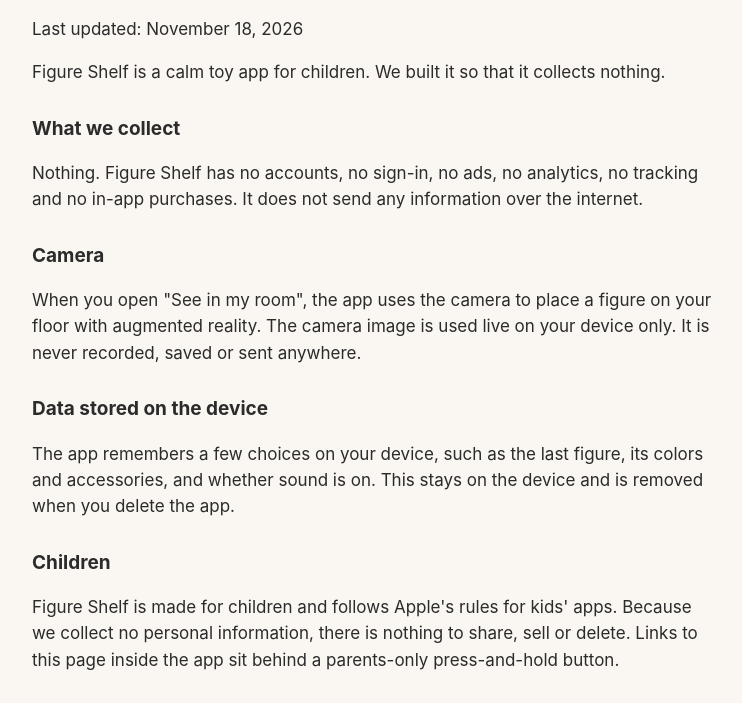
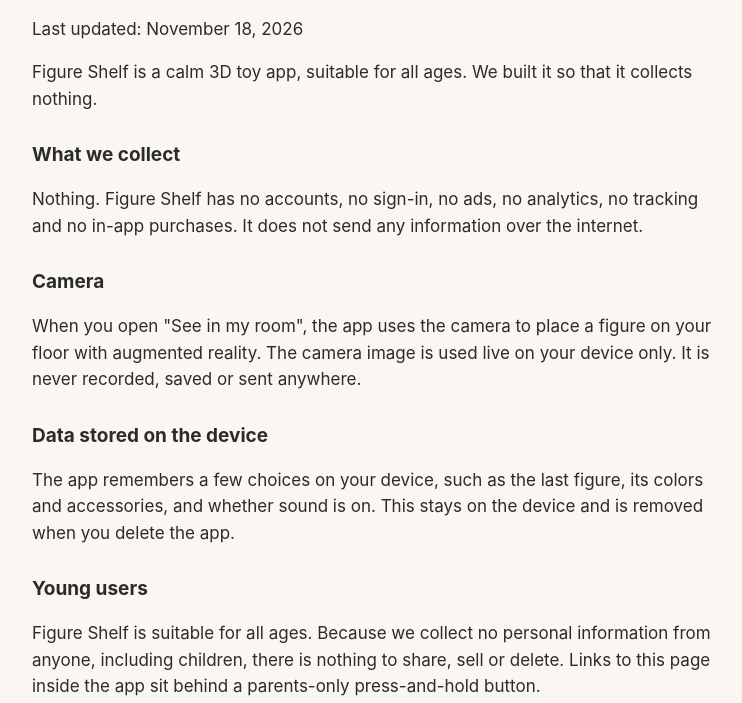
Before and after one commit to fplotnikov/figureshelf-web, a plain HTML site: page privacy.html in a window 1280 px wide. Shown: the part 97-800 px from the top of the page, without its empty margins (268-1010 px from the left). Drawn offline with Linux system fonts and the light colour scheme.

Commit message:
Reword pages for all ages
Co-Authored-By: Claude Opus 5.5 <noreply@anthropic.com>
Claude-Session: https://claude.ai/code/session_01X3f97qxUPcQWXAkm6w1UFT

```diff
--- a/privacy.html
+++ b/privacy.html
@@ -5,15 +5,15 @@
 <body>
 <h1>Figure Shelf Privacy Policy</h1>
 <p>Last updated: November 18, 2026</p>
-<p>Figure Shelf is a calm toy app for children. We built it so that it collects nothing.</p>
+<p>Figure Shelf is a calm 3D toy app, suitable for all ages. We built it so that it collects nothing.</p>
 <h2>What we collect</h2>
 <p>Nothing. Figure Shelf has no accounts, no sign-in, no ads, no analytics, no tracking and no in-app purchases. It does not send any information over the internet.</p>
 <h2>Camera</h2>
 <p>When you open "See in my room", the app uses the camera to place a figure on your floor with augmented reality. The camera image is used live on your device only. It is never recorded, saved or sent anywhere.</p>
 <h2>Data stored on the device</h2>
 <p>The app remembers a few choices on your device, such as the last figure, its colors and accessories, and whether sound is on. This stays on the device and is removed when you delete the app.</p>
-<h2>Children</h2>
-<p>Figure Shelf is made for children and follows Apple's rules for kids' apps. Because we collect no personal information, there is nothing to share, sell or delete. Links to this page inside the app sit behind a parents-only press-and-hold button.</p>
+<h2>Young users</h2>
+<p>Figure Shelf is suitable for all ages. Because we collect no personal information from anyone, including children, there is nothing to share, sell or delete. Links to this page inside the app sit behind a parents-only press-and-hold button.</p>
 <h2>Changes</h2>
 <p>If this policy ever changes, we will update this page and the date above.</p>
 <h2>Contact</h2>
```
Also changed, not shown: support.html (+1 -1 lines).
